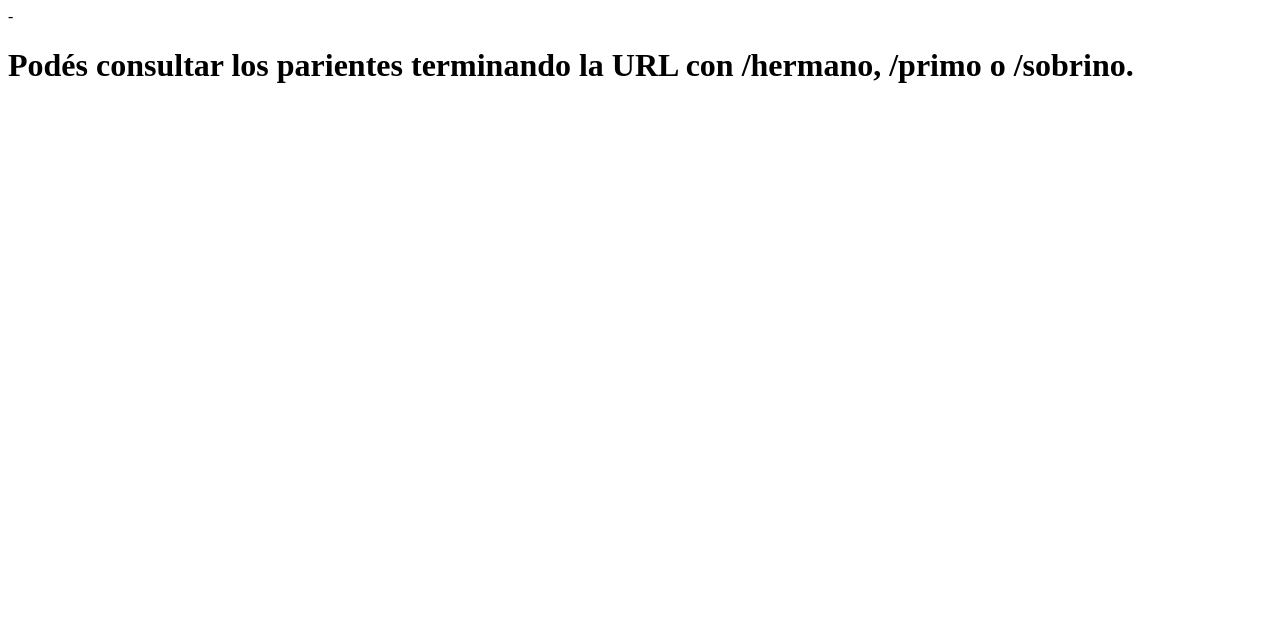
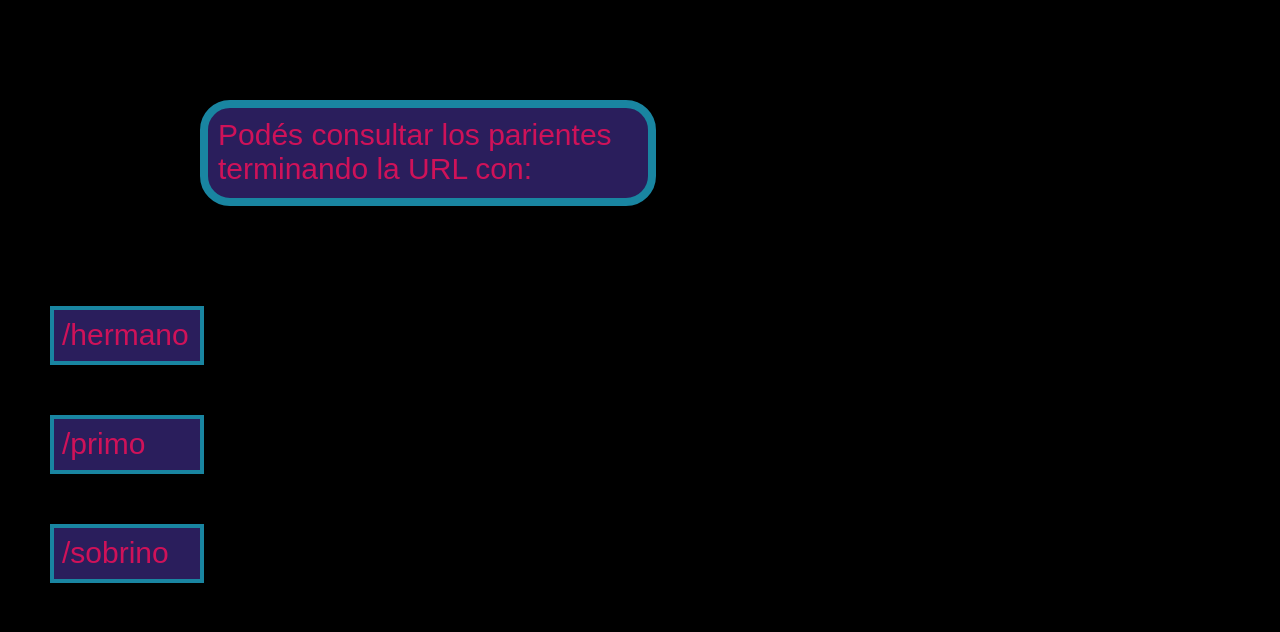
Before and after one commit to DevRanu/MVT_Ranucci, a Django app: page / in a window 1280 px wide. Shown: the top 632 px of the page. Run offline with Django 4.2, Linux system fonts and the light colour scheme.

Commit message:
Probando style con CSS

```diff
--- /dev/null
+++ b/AppFamily/templates/css/style.css
@@ -0,0 +1,51 @@
+*{
+    background-color: #000;
+    margin: 0px;
+    padding: 0px;
+    font-family:Arial, Helvetica, sans-serif;
+}
+
+.opciones p{
+    width: 420px;
+    height: 70px;
+    margin: 100px 200px;
+    padding: 10px;
+    border: 8px solid #1985A1;
+    border-radius: 30px;
+    font-size: 30px;
+    color: #CF1259;
+    background-color: #2A1E5C;
+}
+
+.opcion1 p{
+    width: 130px;
+    height: 35px;
+    margin: 50px 50px;
+    border: 4px solid #1985A1;
+    background-color: #2A1E5C;
+    color: #CF1259;
+    font-size: 30px;
+    padding: 8px;
+}
+
+.opcion2 p{
+    width: 130px;
+    height: 35px;
+    margin: 50px 50px;
+    border: 4px solid #1985A1;
+    background-color: #2A1E5C;
+    color: #CF1259;
+    font-size: 30px;
+    padding: 8px;
+}
+
+.opcion3 p{
+    width: 130px;
+    height: 35px;
+    margin: 50px 50px;
+    border: 4px solid #1985A1;
+    background-color: #2A1E5C;
+    color: #CF1259;
+    font-size: 30px;
+    padding: 8px;
+}
--- a/AppFamily/templates/inicio.html
+++ b/AppFamily/templates/inicio.html
@@ -4,10 +4,15 @@
     <meta charset="UTF-8">
     <meta http-equiv="X-UA-Compatible" content="IE=edge">
     <meta name="viewport" content="width=device-width, initial-scale=1.0">
+    <link rel="stylesheet" href="./css/style.css">
     <title>MVT_Ranucci</title>
 </head>
 <body>
-    -
-    <h1> Podés consultar los parientes terminando la URL con /hermano, /primo o /sobrino. </h1>
+    <div class="opciones">
+        <p> Podés consultar los parientes terminando la URL con: </p>
+    </div>
+            <div class="opcion1"> <p> /hermano </p> </div> <div class="opcion2"> <p> /primo </p> </div>
+            <div class="opcion3"> <p> /sobrino </p> </div>
+
 </body>
 </html>
```
